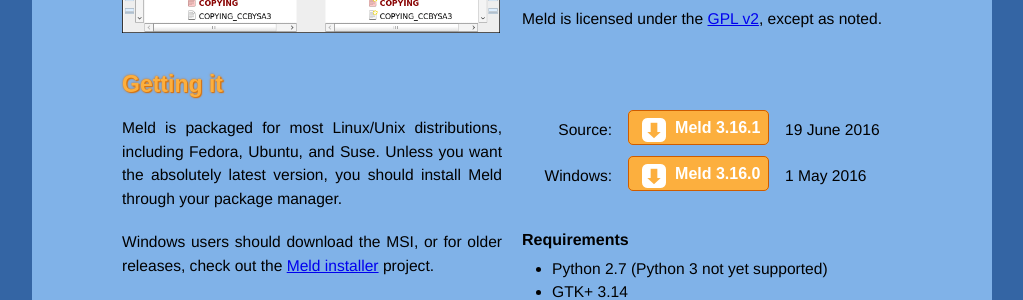
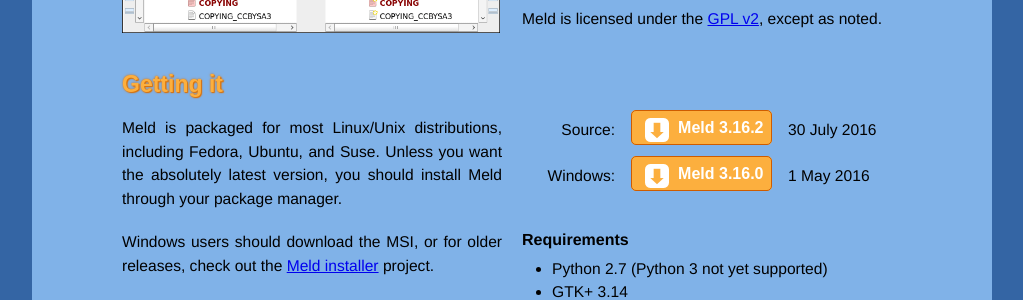
Before and after one commit to meld/meld.github.com, a Jekyll site: the page built from index.html, in a window 1280 px wide. Shown: the part 746-1046 px from the top of the page, without its empty margins (128-1151 px from the left). Built offline with Jekyll 4.4.1, drawn with Linux system fonts in a browser that asks for light colours; nearby versions of some CDN libraries; some web fonts are replaced.

Commit message:
Release 3.16.2

```diff
--- a/index.html
+++ b/index.html
@@ -81,15 +81,15 @@
               Source:
             </td>
             <td class="download">
-              <a href="https://download.gnome.org/sources/meld/3.16/meld-3.16.1.tar.xz" onClick="recordOutboundLink(this, 'Download', 'Source', 'meld-3.16.1.tar.xz'); return false;">
+              <a href="https://download.gnome.org/sources/meld/3.16/meld-3.16.2.tar.xz" onClick="recordOutboundLink(this, 'Download', 'Source', 'meld-3.16.2.tar.xz'); return false;">
                 <span>
                   <img src="images/downloadicon.png" width="24" height="24"/>
-                  Meld 3.16.1
+                  Meld 3.16.2
                 </span>
               </a>
             </td>
             <td style="padding-left: 1em;">
-              19 June 2016
+              30 July 2016
             </td>
           </tr>
           <tr>
```
Also changed, not shown: _posts/2016-7-30-Meld 3.16.2.md (added, +16 -0 lines).
